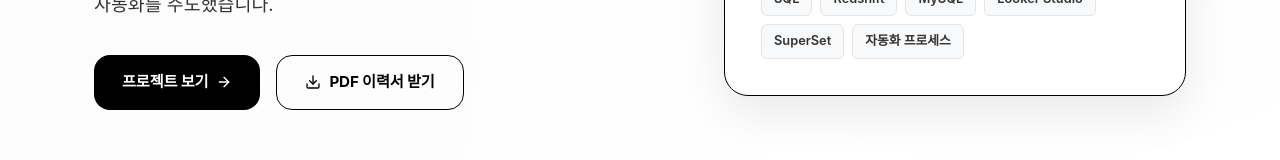
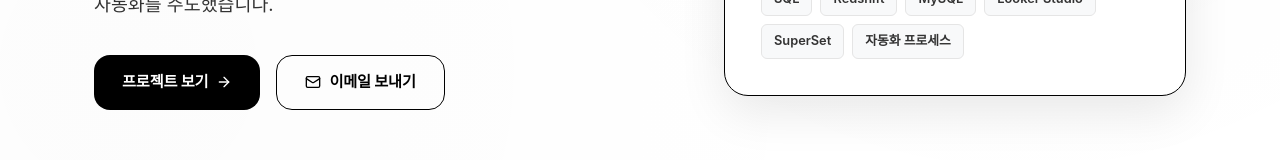
Before and after one commit to haviolin21/resume-spacev, a React (Vite) app: page / in a window 1280 px wide. Shown: the part 504-664 px from the top of the page. Built offline with nearby package versions, Linux system fonts and the light colour scheme; a web font is replaced by a local one.

Commit message:
fix: change duplicate hero download CV button to send email action

```diff
--- a/src/App.jsx
+++ b/src/App.jsx
@@ -413,12 +413,11 @@ export default function App() {
                   <ArrowRight size={16} />
                 </a>
                 <a
-                  href="/하윤택_이력서_스페이스브이.pdf"
-                  download="하윤택_이력서_스페이스브이.pdf"
+                  href={`mailto:${resumeData.personalInfo.email}`}
                   className="btn btn-outline-primary"
                 >
-                  <Download size={16} />
-                  <span>PDF 이력서 받기</span>
+                  <Mail size={16} />
+                  <span>이메일 보내기</span>
                 </a>
               </div>
             </div>
```
